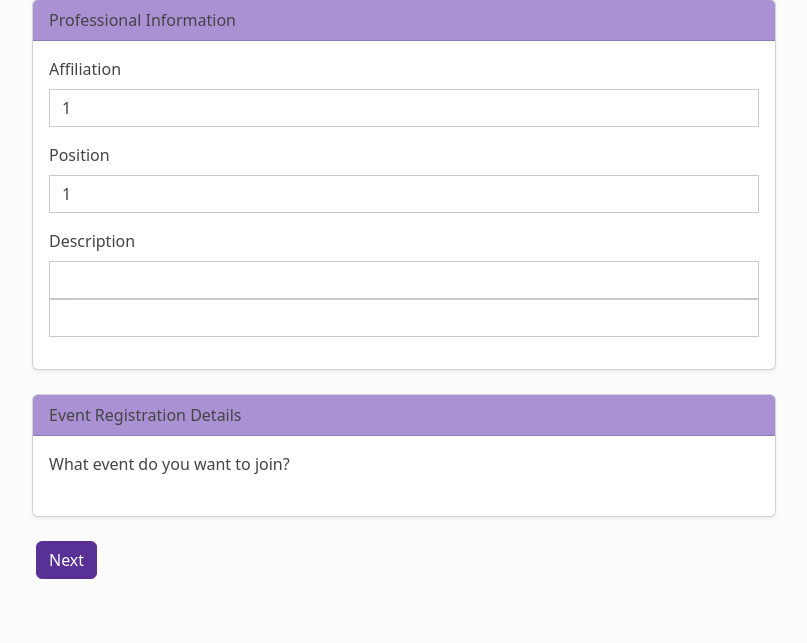
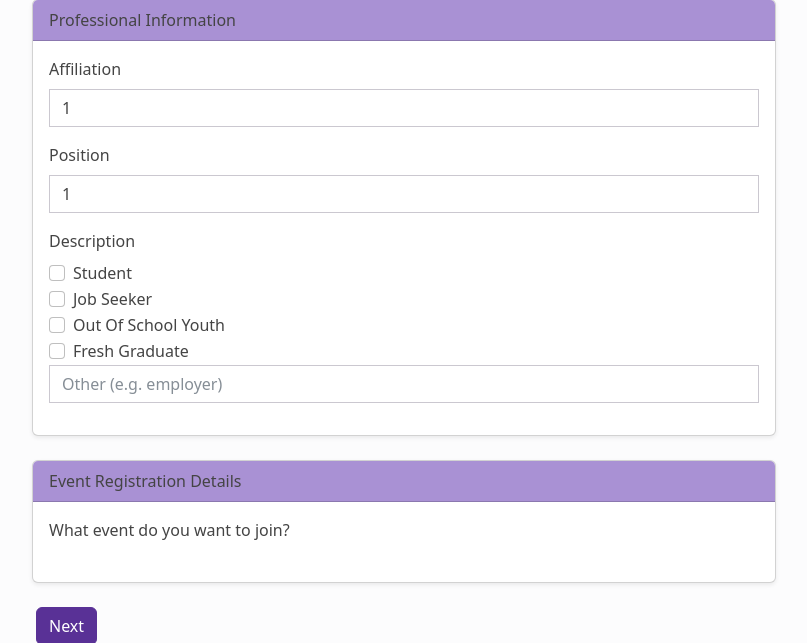
Before and after one commit to JehhB/DICT-prereg, a PHP site: page / in a window 1280 px wide. Shown: the part 917-1560 px from the top of the page, without its empty margins (236-1043 px from the left). Before the commit the page ends 1496 px from the top, so only its background shows below. Run offline with PHP 8.4, Linux system fonts and the light colour scheme; the visitor is signed in with stand-in values (Sample User, id 1); grey boxes labelled with a size stand in for pictures from a placeholder-image service; data that the repository does not hold is empty; some libraries are stand-ins or nearby versions.

Commit message:
Added selecting

```diff
--- a/assets/script.js
+++ b/assets/script.js
@@ -81,11 +81,9 @@ function description(init = '') {
     others: '',
 
     init() {
-      const otherValues = this.selected.difference(new Set(this.options));
-      this.others = Array.from(otherValues).join(', ');
-      this.$watch('others', (others) => {
-        console.log(others);
-      });
+      const options = new Set(this.options);
+      const other = new Set(this.selected).difference(options);
+      this.others = Array.from(other).join(', ');
     },
 
     get value() {
@@ -93,12 +91,8 @@ function description(init = '') {
     },
 
     input: {
-      [':checked']() {
-        return this.selected.has(this.$el.value);
-      },
-
       ['@change']() {
-        const value = this.$el.value;
+        const value = this.$el.dataset.descValue;
         if (this.$el.checked) {
           if (!this.selected.has(value)) this.selected.add(value);
         } else {
--- a/src/views/reg_page1.php
+++ b/src/views/reg_page1.php
@@ -223,16 +223,16 @@
               <?php endif ?>>
               <label for="type" class="form-label">Description</label>
               <input
-                type="text"
+                type="hidden"
                 class="form-control"
                 id="type"
                 name="type"
                 :value="value">
 
-              <template x-for="option in options">
-                <div class="form-check">
-                  <input class="form-check-input" type="checkbox" id="flexCheckChecked" x-bind="input" :value="option">
-                  <label class="form-check-label text-capitalize" for="flexCheckChecked" x-text="option">
+              <template x-for="(option, i) in options">
+                <div class="form-check" x-data="{id: $id('desc')}">
+                  <input class="form-check-input" type="checkbox" :id="id" x-bind="input" :checked="selected.has(option)" :data-desc-value="option">
+                  <label class="form-check-label text-capitalize" :for="id" x-text="option">
                   </label>
                 </div>
               </template>
@@ -241,7 +241,8 @@
                 type="text"
                 class="form-control"
                 id="type"
-                x-model="others">
+                x-model="others"
+                placeholder="Other (e.g. employer)">
 
               <?php if (flash_has('errors', 'type')): ?>
                 <strong x-transition x-show.important="value.length > 0" class="alert alert-danger d-block py-1 px-3 mt-2"><?= flash_get('errors', 'type') ?></strong>
```
